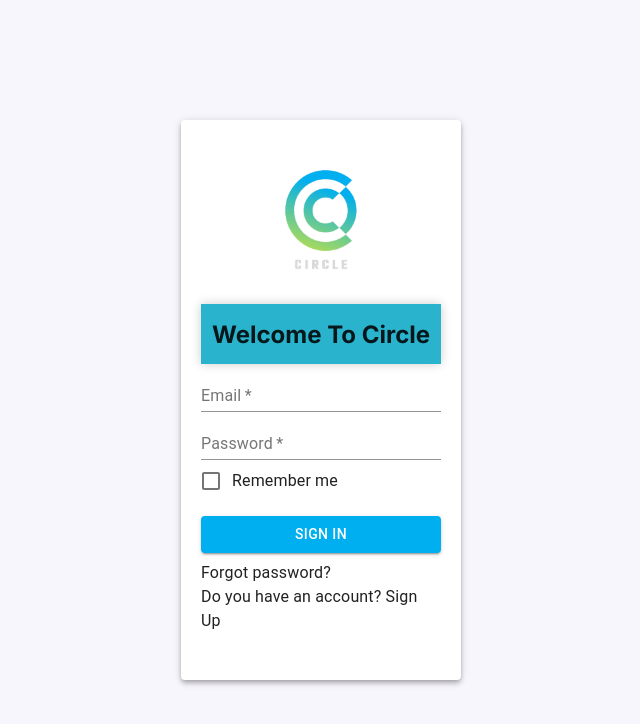
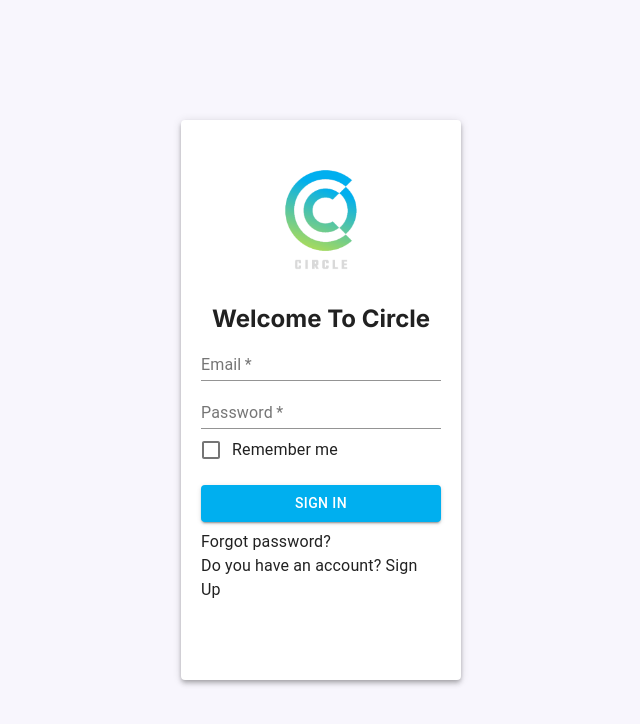
Before and after one commit to euidml/1800_202210_DTC07, a React (Create React App) app in the folder circle/: page / in a window 1280 px wide. Shown: the top 724 px of the page, without its empty margins (319-959 px from the left). Built offline with nearby package versions, Linux system fonts and the light colour scheme; no server answers.

Commit message:
fix h2 css issue

```diff
--- a/circle/src/Favorite.css
+++ b/circle/src/Favorite.css
@@ -1,4 +1,4 @@
-h2 {
+.fav {
     display: flex;
     justify-content: center;
     align-items: center;
--- a/circle/src/Favorite.js
+++ b/circle/src/Favorite.js
@@ -15,7 +15,7 @@ function Favorite() {
         </IconButton>
         </Link>
 
-        <h2>💛 You favorited 3 people</h2>
+        <h2 className='fav'>💛 You favorited 3 people</h2>
         <div className='img_container'>
             <div className='images'>
                 <img src='https://i.pinimg.com/736x/bc/84/80/bc8480ce0718c4d84576606c64d73da6--twilight-saga-new-moon-twilight-movie.jpg' alt='ed'></img>
```
